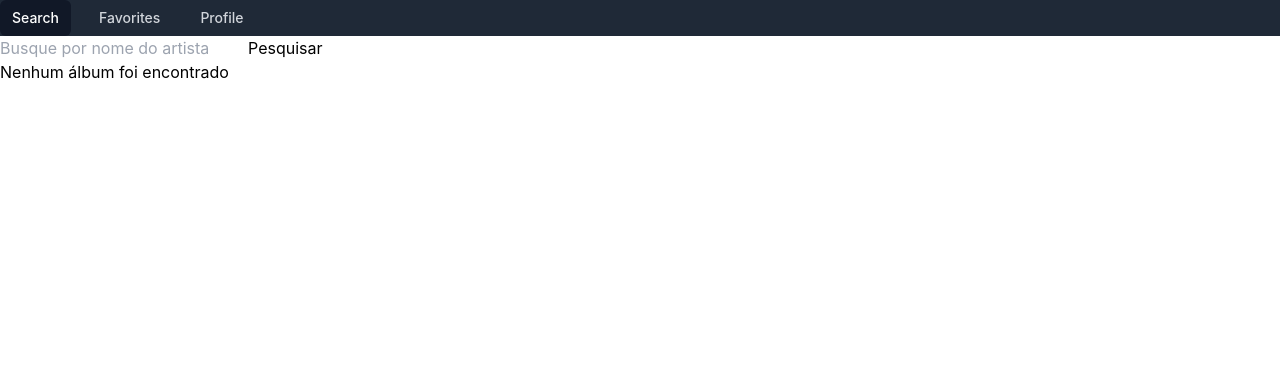
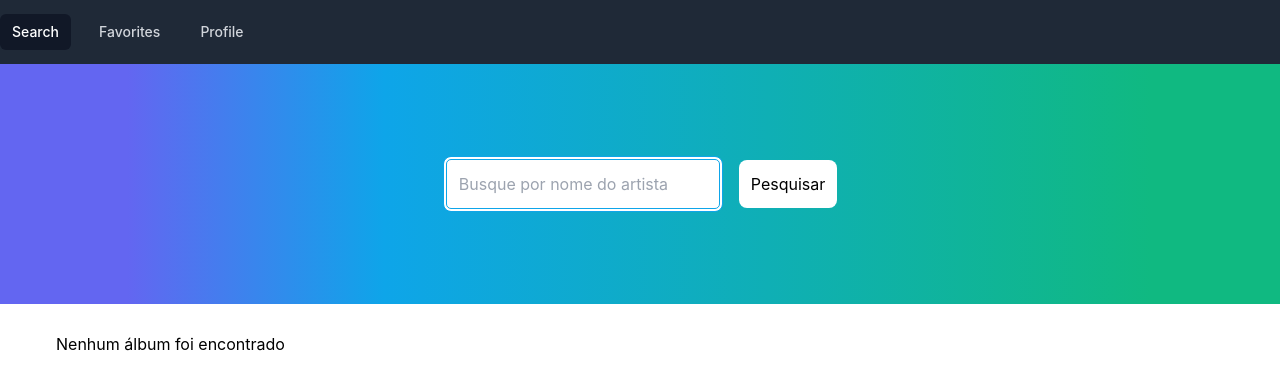
Before and after one commit to ninapalmadev/trybetunes, a React (Create React App) app: page /search in a window 1280 px wide. Shown: the top 388 px of the page. Built offline with nearby package versions, Linux system fonts and the light colour scheme.

Commit message:
correções de css

```diff
--- a/src/components/ MusicCard.jsx
+++ b/src/components/ MusicCard.jsx
@@ -5,8 +5,8 @@ class MusicCard extends React.Component {
   render() {
     const { previewUrl, trackName } = this.props;
     return (
-      <div>
-        <h2>
+      <div className="my-4">
+        <h2 className="my-2">
           {trackName}
         </h2>
         <audio data-testid="audio-component" src={ previewUrl } controls>
--- a/src/components/Header.jsx
+++ b/src/components/Header.jsx
@@ -27,11 +27,12 @@ class Header extends React.Component {
     const { name, loading } = this.state;
     return (
       <header data-testid="header-component">
-        <nav className="flex space-x-4 bg-gray-800">
+        <nav className="flex space-x-4 bg-gray-800 h-16 ">
           <Link
             data-testid="link-to-search"
             to="/search"
-            className="bg-gray-900 text-white rounded-md px-3 py-2 text-sm font-medium"
+            className="bg-gray-900 text-white rounded-md
+            px-3 py-2 text-sm font-medium self-center"
           >
             Search
           </Link>
@@ -39,7 +40,7 @@ class Header extends React.Component {
             data-testid="link-to-favorites"
             to="/favorites"
             className="text-gray-300 hover:bg-gray-700
-            hover:text-white rounded-md px-3 py-2 text-sm font-medium"
+            hover:text-white rounded-md px-3 py-2 text-sm font-medium self-center"
           >
             Favorites
           </Link>
@@ -47,7 +48,7 @@ class Header extends React.Component {
             data-testid="link-to-profile"
             to="/profile"
             className="text-gray-300 hover:bg-gray-700
-            hover:text-white rounded-md px-3 py-2 text-sm font-medium"
+            hover:text-white rounded-md px-3 py-2 text-sm font-medium self-center"
           >
             Profile
           </Link>
--- a/src/pages/Album.jsx
+++ b/src/pages/Album.jsx
@@ -31,23 +31,34 @@ class Album extends React.Component {
     const { album, musics, loading } = this.state;
     return (
       <div data-testid="page-album">
-        <h1>
+        <h1 className="text-center text-cyan-950 ">
           {`${album.artistName} -  ${album.collectionName} ` }
         </h1>
         {
           loading ? (<Load />) : (
-            <section>
-              <h2 data-testid="artist-name">
+            <section
+              className="max-w-sm p-5 bg-white border
+            border-gray-200 rounded-lg shadow dark:bg-gray-800
+            dark:border-gray-700 m-auto text-center al mb-2"
+            >
+              <img
+                src={ album.artworkUrl100 }
+                alt={ album.collectionName }
+                className="m-auto"
+              />
+              <h2
+                data-testid="artist-name"
+                className="mb-2 text-lg font-semibold text-gray-900 dark:text-white"
+              >
                 {album.artistName}
               </h2>
-              <img src={ album.artworkUrl100 } alt={ album.collectionName } />
               <p data-testid="album-name">
                 {album.collectionName}
               </p>
             </section>
           )
         }
-        <section>
+        <section className="grid grid-cols-4 h-7 mt-7 mx-14">
           {musics.map(
             ({ previewUrl, trackName }, index) => (
               <MusicCard
--- a/src/pages/Search.jsx
+++ b/src/pages/Search.jsx
@@ -58,7 +58,13 @@ class Search extends React.Component {
     const { albuns, artistName, notFound, loading, result, search } = this.state;
     return (
       <div data-testid="page-search">
-        <form action="">
+        <div
+          className="flex items-center my-auto justify-evenly h-60
+        bg-gradient-to-r from-indigo-500 from-10%
+        via-sky-500 via-30% to-emerald-500 to-90%
+        "
+        >
+          <form className="flex items-center my-auto justify-evenly">
             <input
               type="text"
               data-testid="search-artist-input"
@@ -66,17 +72,19 @@ class Search extends React.Component {
               value={ search }
               placeholder="Busque por nome do artista"
               onChange={ this.handleInputChange }
+              className="mr-4 border-double border-4 border-sky-500 rounded-lg p-3"
             />
             <button
               type="submit"
               data-testid="search-artist-button"
               disabled={ search.length < minChar }
               onClick={ this.handleSearch }
+              className="bg-white rounded-lg p-3"
             >
               Pesquisar
             </button>
           </form>
-
+        </div>
         {loading ? (<Load />) : (
           <div>
             {result && (
@@ -84,15 +92,25 @@ class Search extends React.Component {
                 {`Resultado de álbuns de: ${artistName}`}
               </p>
             )}
+            <section className="grid grid-cols-4 h-7 mt-7 mx-14 gap-5 mb-6">
               {
                 albuns.length > 0 ? (
                   albuns.map((album) => (
-                  <div className="albumCard" key={ album.collectionId }>
-                    <img src={ album.artworkUrl100 } alt={ album.collectionName } />
+                    <div
+                      className="border-solid border-2
+                      border-indigo-950 p-3 rounded-md text-center"
+                      key={ album.collectionId }
+                    >
+                      <img
+                        src={ album.artworkUrl100 }
+                        alt={ album.collectionName }
+                        className="mx-auto"
+                      />
                       <p>{album.collectionName}</p>
                       <Link
                         to={ `/album/${album.collectionId}` }
                         data-testid={ `link-to-album-${album.collectionId}` }
+                        className="font-bold pt-2"
                       >
                         Ver mais detalhes
                       </Link>
@@ -102,6 +120,7 @@ class Search extends React.Component {
                   <h2>Nenhum álbum foi encontrado</h2>
                 )
               }
+            </section>
             {notFound && <p>{notFound}</p>}
           </div>
         )}
```
Lines whose indentation alone changed are shown as unchanged.
